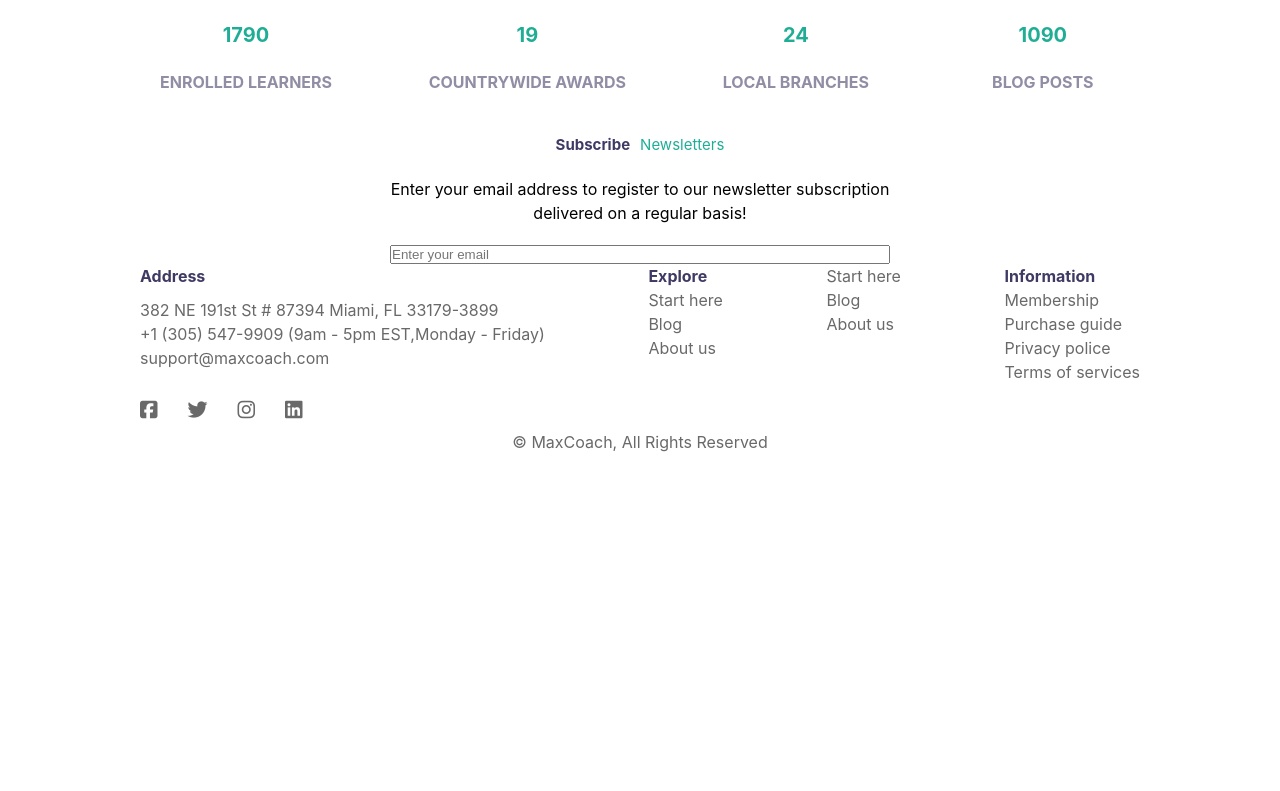
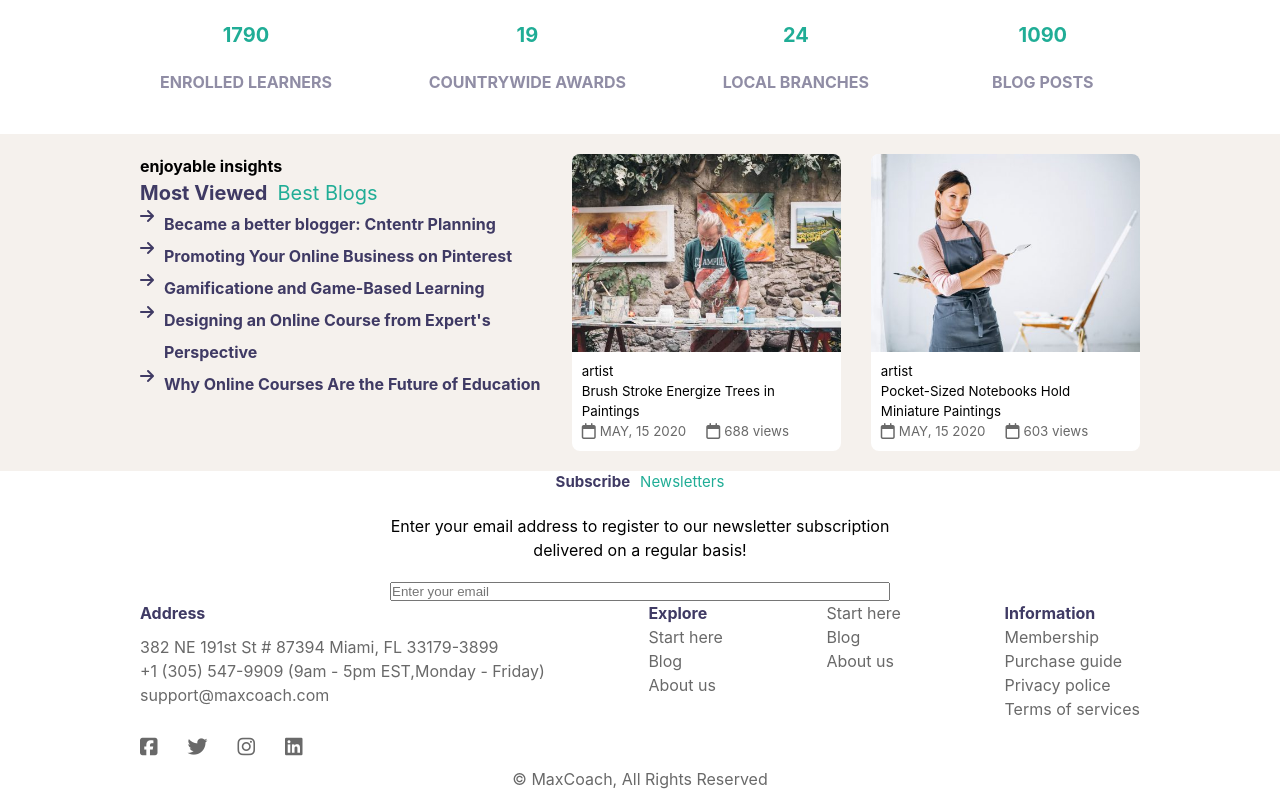
Before and after one commit to GianMarcoPimentel/proj-html-vuejs, a Vue app: page / in a window 1280 px wide. Shown: the part 852-1643 px from the top of the page. Before the commit the page ends 1306 px from the top, so only its background shows below. Built offline with nearby package versions, Linux system fonts and the light colour scheme.

Commit message:
Impostazione AppBlog

```diff
--- a/src/App.vue
+++ b/src/App.vue
@@ -5,6 +5,8 @@ import AppNav from './components/AppNav.vue'
 import AppCourses from './components/AppCourses.vue'
 
 import AppStatistics from './components/AppStatistics.vue'
+
+import AppBlog from './components/AppBlog.vue'
 
 import AppSubscribe from './components/AppSubscribe.vue'
 
@@ -15,6 +17,7 @@ export default {
     AppNav,
     AppCourses,
     AppStatistics,
+    AppBlog,
     AppSubscribe,
     AppFooter,
   }
@@ -25,6 +28,7 @@ export default {
   <AppNav></AppNav>
   <AppCourses></AppCourses>
   <AppStatistics></AppStatistics>
+  <AppBlog></AppBlog>
   <AppSubscribe></AppSubscribe>
   <AppFooter></AppFooter>
 </template>
--- /dev/null
+++ b/src/components/AppBlog.vue
@@ -0,0 +1,142 @@
+<script >
+
+export default {
+  name:'AppBlog',
+
+  data() {
+    return {
+        cards:[
+            {
+                image:'/images/artist-blog-03-480x352.jpeg',
+                type:'artist',
+                work:'Brush Stroke Energize Trees in Paintings',
+                date:'MAY, 15 2020',
+                views:'688 views',
+            },
+            {
+                image:'/images/artist-blog-01-480x352.jpg',
+                type:'artist',
+                work:'Pocket-Sized Notebooks Hold Miniature Paintings',
+                date:'MAY, 15 2020',
+                views:'603 views',
+            },
+        ]
+    }
+  },
+
+}
+</script>
+
+<template>
+    <div class="appblog">
+
+        <div class="container">
+            <div class="blogs">
+                <h4>enjoyable insights</h4>
+                <div class="title-blog">
+                    <span class="bold">Most Viewed</span>
+                    <span>Best Blogs</span>
+                </div>
+                <ul>
+                    <li><i class="fa-solid fa-arrow-right"></i> <span>Became a better blogger: Cntentr Planning</span> </li>
+                    <li><i class="fa-solid fa-arrow-right"></i>  <span>Promoting Your Online Business on Pinterest</span> </li>
+                    <li><i class="fa-solid fa-arrow-right"></i>  <span>Gamificatione and Game-Based Learning</span> </li>
+                    <li><i class="fa-solid fa-arrow-right"></i>  <span>Designing an Online Course from Expert's Perspective</span> </li>
+                    <li><i class="fa-solid fa-arrow-right"></i>  <span>Why Online Courses Are the Future of Education</span> </li>
+                </ul>
+            </div>
+            <div
+            v-for="card in cards"
+            class="card">
+                <img :src="card.image" alt="">
+                <div class="description">
+                    <small>{{ card.type }}</small>
+                    <small>{{ card.work }}</small>
+                    <div class="footer-card">
+                        <div class="date">
+                            <i class="fa-regular fa-calendar"></i> <small>{{ card.date }}</small>
+                        </div>
+                        <div class="views">
+                            <i class="fa-regular fa-calendar"></i> <small>{{ card.views }}</small>
+                        </div>
+                    </div>
+                </div>
+            </div>
+        </div>
+    </div>
+
+</template>
+
+<style lang="scss" scoped>
+.appblog{
+    background-color: #F5F1ED;
+    padding: 20px;
+}
+.container{
+    display: flex;
+    gap: 30px;
+
+    .title-blog{
+        display: flex;
+        gap: 10px;
+        color: #20ad96;
+        font-size: 20px;
+
+        .bold{
+            color: #3f3a64;
+            font-weight: bold;
+        }
+    }
+    ul{
+        list-style-type: none;
+
+        li{
+            line-height: 2em;
+            display: flex;
+
+            gap: 10px;
+
+            color:#3f3a64;
+
+            font-weight: bold;
+        }
+    }
+
+}
+.card{
+    display: flex;
+    flex-flow: column;
+    width: 300px;
+    background-color: white;
+    border-radius: 8px;
+    img{
+        width: 100%;
+        border-top-right-radius: 8px;
+        border-top-left-radius: 8px;
+
+    }
+    .description{
+        display: flex;
+        flex-flow: column;
+        justify-content: space-between;
+        padding: 10px;
+    }
+    .footer-card{
+        color: #696969;
+
+        display: flex;
+        gap: 20px;
+
+        .date{
+            display:flex ;
+            align-items: center;
+            gap : 4px;
+        }
+        .views{
+            display: flex;
+            align-items: center;
+            gap: 4px;
+        }
+    }
+}
+</style>
--- a/src/components/AppFooter.vue
+++ b/src/components/AppFooter.vue
@@ -26,6 +26,7 @@ export default {
 </script>
 
 <template>
+
   <div class="container">
     <div class="footer">
         <div class="address">
```
